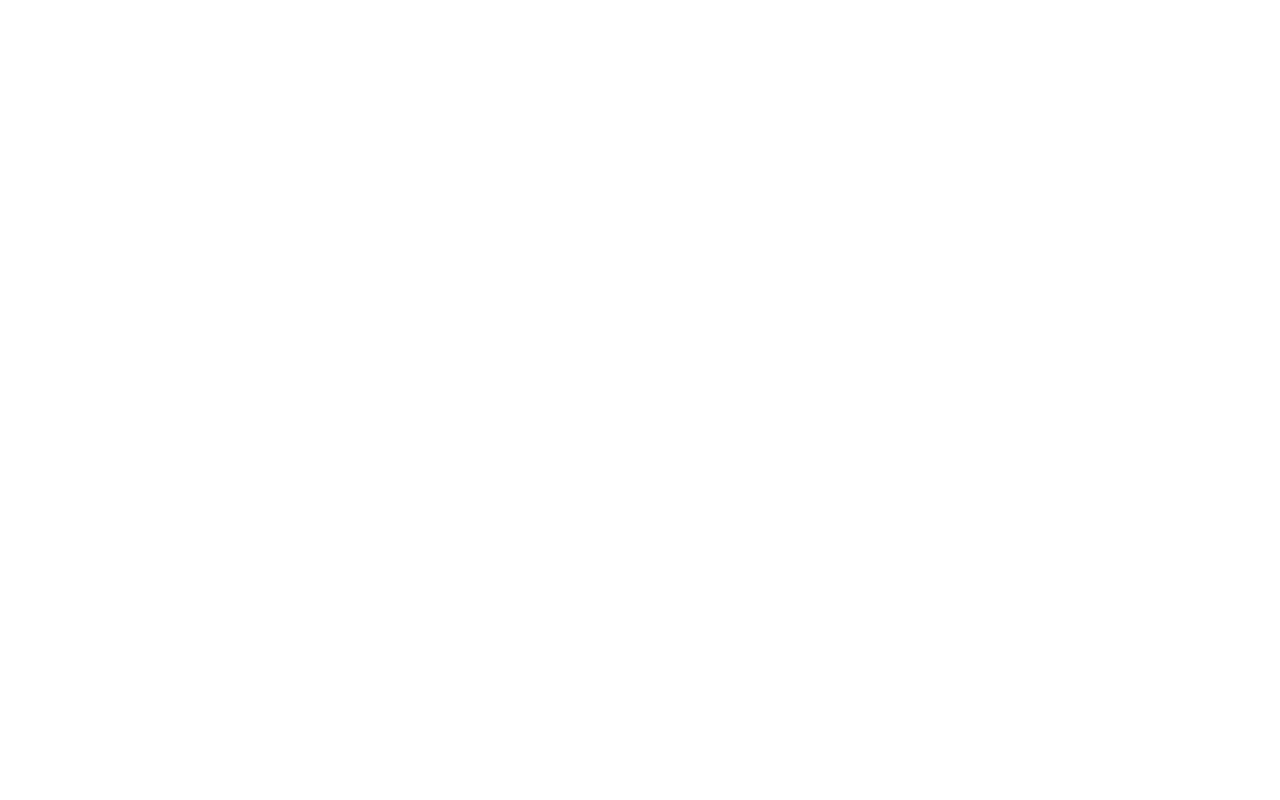
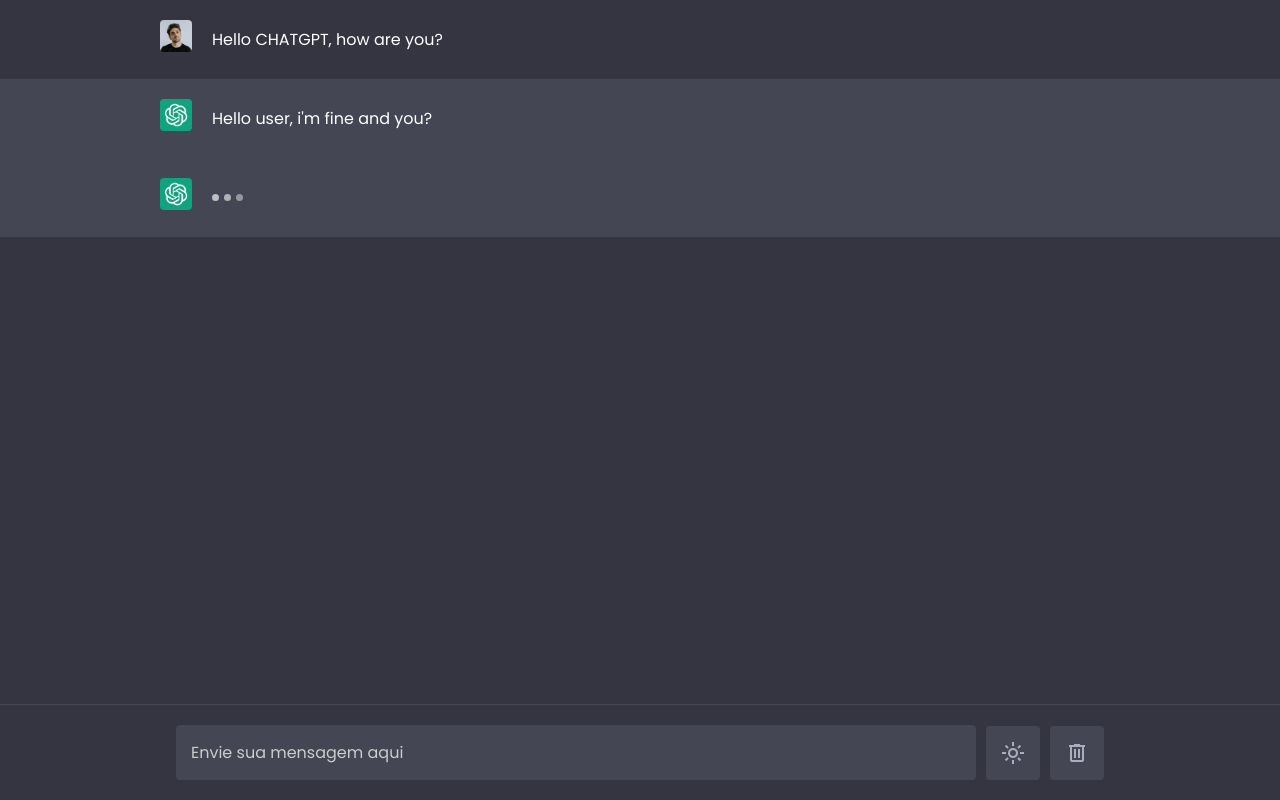
Before and after one commit to Gustavo-dev-front/chatgpt-clone, a plain HTML site: page index.html in a window 1280 px wide. Drawn offline with nearby package versions, Linux system fonts and the light colour scheme.

Commit message:
HTML e CSS implementados

```diff
--- a/css/style.css
+++ b/css/style.css
@@ -0,0 +1,157 @@
+@charset "UTF-8";
+
+* {
+  margin: 0;
+  padding: 0;
+  box-sizing: border-box;
+  list-style: none;
+  font-family: "Poppins", sans-serif;
+  font-size: 1rem;
+}
+
+:root {
+  --text-color: #ffffff;
+  --icon-color: #acacbe;
+  --icon-hover-bg: #5b5e71;
+  --placeholder-color: #cccccc;
+  --user-chat-bg: #343541;
+  --bot-chat-bg: #444654;
+  --user-chat-border: #343541;
+  --bot-chat-border: #444654;
+}
+
+.light-mode {
+  --text-color: #343541;
+  --icon-color: #a9a9bc;
+  --icon-hover-bg: #f1f1f3;
+  --placeholder-color: #9f9f9f;
+  --user-chat-bg: #ffffff;
+  --bot-chat-bg: #f7f7f8;
+  --user-chat-border: #ffffff;
+  --bot-chat-border: #d9d9e3;
+}
+
+body {
+  height: 100vh;
+  background-color: var(--user-chat-bg);
+}
+
+#chat-box {
+  max-height: 90vh;
+  padding-bottom: 50px;
+  overflow-y: auto;
+}
+
+:where(#chat-box, textarea)::-webkit-scrollbar {
+  width: 6px;
+}
+
+:where(#chat-box, textarea)::-webkit-scrollbar-track {
+  background-color: var(--bot-chat-bg);
+  border-radius: 25px;
+}
+
+:where(#chat-box, textarea)::-webkit-scrollbar-thumb {
+  background-color: var(--icon-color);
+  border-radius: 25px;
+}
+
+.message .content {
+  max-width: 1000px;
+  margin: 0 auto;
+  display: flex;
+  align-items: center;
+  gap: 20px;
+  padding: 20px;
+  color: var(--text-color);
+}
+
+.message img {
+  width: 32px;
+  height: 32px;
+  border-radius: 4px;
+  object-fit: cover;
+}
+
+.message span.material-symbols-outlined {
+  margin-left: auto;
+  color: var(--icon-color);
+  cursor: pointer;
+  visibility: hidden;
+  pointer-events: none;
+}
+
+.message.bot {
+  background-color: var(--bot-chat-bg);
+}
+
+.message.bot .typing-animation {
+  display: flex;
+  gap: 5px;
+}
+
+.message.bot .typing-dot {
+  height: 7px;
+  width: 7px;
+  opacity: 0.7;
+  border-radius: 50%;
+  background-color: var(--text-color);
+  animation: dots-animation 1s var(--delay) ease infinite;
+}
+
+@keyframes dots-animation {
+  0%,
+  44% {
+    transform: translateY(0px);
+  }
+
+  22% {
+    transform: translateY(-7px);
+  }
+
+  44% {
+    opacity: 0.2;
+  }
+}
+
+.message.bot:hover:not(:has(.typing-animation)) span.material-symbols-outlined {
+  visibility: visible;
+  pointer-events: auto;
+}
+
+#input-box {
+  position: fixed;
+  bottom: 0;
+  width: 100%;
+  display: flex;
+  align-items: center;
+  justify-content: center;
+  gap: 10px;
+  padding: 20px;
+  border-top: 1px solid var(--bot-chat-border);
+}
+
+#input-box textarea {
+  padding: 15px;
+  height: 55px;
+  resize: none;
+  width: 100%;
+  max-width: 800px;
+  background-color: var(--bot-chat-bg);
+  color: var(--text-color);
+  border: none;
+  border-radius: 4px;
+  outline: none;
+}
+
+#input-box textarea::placeholder {
+  color: var(--placeholder-color);
+}
+
+#input-box span {
+  background-color: var(--bot-chat-bg);
+  padding: 15px;
+  border-radius: 4px;
+  color: var(--icon-color);
+  cursor: pointer;
+}
--- a/index.html
+++ b/index.html
@@ -5,13 +5,57 @@
   <meta charset="UTF-8">
   <meta name="viewport" content="width=device-width, initial-scale=1.0">
   <title>CHATGPT-CLONE</title>
+  <link rel="preconnect" href="https://fonts.googleapis.com">
+  <link rel="preconnect" href="https://fonts.gstatic.com" crossorigin>
+  <link href="https://fonts.googleapis.com/css2?family=Poppins:wght@400;700&display=swap" rel="stylesheet">
+  <link rel="stylesheet"
+    href="https://fonts.googleapis.com/css2?family=Material+Symbols+Outlined:opsz,wght,FILL,GRAD@20..48,100..700,0..1,-50..200" />
   <link rel="stylesheet" href="./css/style.css">
   <script src="./js/script.js" defer></script>
 </head>
 
 <body>
 
+  <div id="chat-container">
+    <div id="chat-box">
+      <div class="message user">
+        <div class="content">
+          <picture><img src="./images/user.jpg" alt="User image"></picture>
+          <p>Hello CHATGPT, how are you?</p>
+        </div>
+      </div>
 
+      <div class="message bot">
+        <div class="content">
+          <picture><img src="./images/chatbot.jpg" alt="Chatbot image"></picture>
+          <p>Hello user, i'm fine and you?</p>
+          <span class="material-symbols-outlined">
+            content_copy
+          </span>
+        </div>
+      </div>
+
+      <div class="message bot">
+        <div class="content">
+          <picture><img src="./images/chatbot.jpg" alt="Chatbot image"></picture>
+          <p class="typing-animation">
+            <span class="typing-dot" style="--delay: 0.2s"></span>
+            <span class="typing-dot" style="--delay: 0.3s"></span>
+            <span class="typing-dot" style="--delay: 0.4s"></span>
+          </p>
+          <span class="material-symbols-outlined">
+            content_copy
+          </span>
+        </div>
+      </div>
+    </div>
+
+    <div id="input-box">
+      <textarea placeholder="Envie sua mensagem aqui"></textarea>
+      <span class="material-symbols-outlined">light_mode</span>
+      <span class="material-symbols-outlined">delete</span>
+    </div>
+  </div>
 
 </body>
 
```
